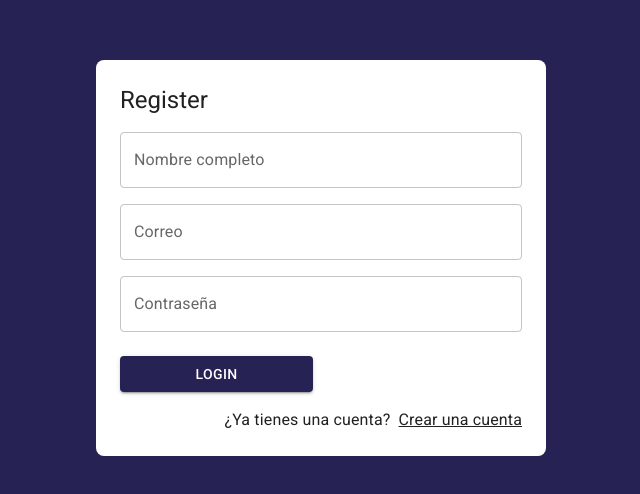
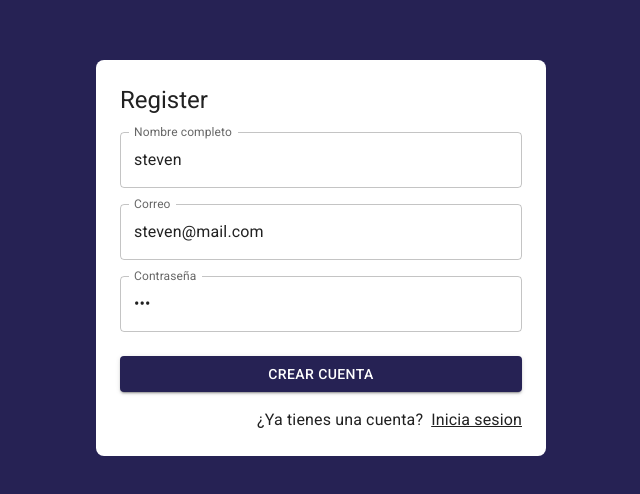
Before and after one commit to StxvenDev/Journal-app, a React (Vite) app: page /auth/register in a window 1280 px wide. Shown: the part 142-636 px from the top of the page, without its empty margins (319-959 px from the left). Built offline with nearby package versions, Linux system fonts and the light colour scheme.

Commit message:
feat: login with google

```diff
--- a/src/auth/pages/LoginPage.jsx
+++ b/src/auth/pages/LoginPage.jsx
@@ -3,15 +3,18 @@ import { Google } from "@mui/icons-material"
 import { Button, Grid, Link, TextField, Typography } from "@mui/material"
 import { AuthLayout } from '../layout/AuthLayout'
 import { useForm } from '../../hooks/useForm'
-import { useDispatch } from 'react-redux'
+import { useDispatch, useSelector } from 'react-redux'
 import { chekingAuthentication, startCheckingGoogle } from '../../store/auth/thunks'
+import { useMemo } from 'react'
 
 export const LoginPage = () => {
+  const {status} = useSelector(state => state.auth);
   const dispatch = useDispatch();
   const {email, password, onInputChange, formState} = useForm({
     email : 'steven.mail@email.com',
     password : '220604'
   });
+  const isAuthenticating = () => useMemo( status === 'Checking', [status]);
 
   const onSubmit = (event) => {
     event.preventDefault();
@@ -52,12 +55,22 @@ export const LoginPage = () => {
             </Grid>
             <Grid container spacing={2} sx={{mb:2 ,mt: 1}}>
               <Grid item xs={ 12 } sm={6} >
-                <Button type='submit' variant="contained" fullWidth>
+                <Button
+                  type='submit'
+                  variant="contained"
+                  fullWidth
+                  disabled={!isAuthenticating}
+                >
                   Login
                 </Button>
               </Grid>
               <Grid item xs={ 12 } sm={6} >
-                <Button variant="contained" fullWidth onClick={onGoogleSignIn}>
+                <Button
+                  variant="contained"
+                  fullWidth
+                  onClick={onGoogleSignIn}
+                  disabled={!isAuthenticating}
+                >
                   <Google />
                   <Typography sx={{ml:1 }}>Google</Typography>
                 </Button>
--- a/src/auth/pages/RegisterPage.jsx
+++ b/src/auth/pages/RegisterPage.jsx
@@ -1,12 +1,32 @@
 import {Link as RouterLink} from 'react-router-dom'
-import { Google } from "@mui/icons-material"
 import { Button, Grid, Link, TextField, Typography } from "@mui/material"
 import { AuthLayout } from '../layout/AuthLayout'
+import { useForm } from '../../hooks/useForm';
+
+const formData = {
+  email: 'steven@mail.com',
+  password: '123',
+  displayName: 'steven'
+}
+
+const formValidations = {
+  email : [(value) => value.includes('@'), 'Ingrese una direccion valida'],
+  password : [(value) => value.lenght >= 6, 'La contraseña debe tener mas de 6 caracteres'],
+  displayName : [(value) => value.lenght > 1 , 'Su nombre es obligatorio']
+}
 
 export const RegisterPage = () => {
+  const {
+    displayName, email, password, onInputChange, formState,
+    displayNameValid, emailValid, passwordValid, isFormValid,
+  } = useForm(formData, formValidations);
+  const onSubmit = (event) => {
+    event.preventDefault();
+    console.log(formState);
+  }
   return (
     <AuthLayout title="Register">
-      <form action="">
+      <form action="" onSubmit={onSubmit}>
         <Grid container>
           <Grid item xs={12} sx={{ mt: 2 }}>
             <TextField
@@ -14,6 +34,9 @@ export const RegisterPage = () => {
               type="text"
               placeholder="Tu nombre"
               fullWidth
+              name="displayName"
+              value={displayName}
+              onChange={onInputChange}
             />
           </Grid>
           <Grid item xs={12} sx={{ mt: 2 }}>
@@ -22,6 +45,9 @@ export const RegisterPage = () => {
               type="email"
               placeholder="correo@mail.com"
               fullWidth
+              name="email"
+              value={email}
+              onChange={onInputChange}
             />
           </Grid>
           <Grid item xs={12} sx={{ mt: 2 }}>
@@ -30,12 +56,15 @@ export const RegisterPage = () => {
               type="password"
               placeholder="Contraseña"
               fullWidth
+              name="password"
+              value={password}
+              onChange={onInputChange}
             />
           </Grid>
           <Grid container spacing={2} sx={{ mb: 2, mt: 1 }}>
-            <Grid item xs={12} sm={6}>
-              <Button variant="contained" fullWidth>
-                Login
+            <Grid item xs={12}>
+              <Button type="submit" variant="contained" fullWidth>
+                Crear Cuenta
               </Button>
             </Grid>
           </Grid>
@@ -43,7 +72,7 @@ export const RegisterPage = () => {
         <Grid container direction="row" justifyContent="end">
           <Typography sx={{mr:1 }}>¿Ya tienes una cuenta?</Typography>
           <Link component={RouterLink} color="inherit" to="/auth/login">
-            Crear una cuenta
+            Inicia sesion
           </Link>
         </Grid>
       </form>
--- a/src/firebase/providers.js
+++ b/src/firebase/providers.js
@@ -18,7 +18,7 @@ export const signInWithGoogle = async () => {
         return{
             ok:false,
             errorCode : error.code,
-            errorMessage : error.Message
+            errorMessage : error.message
         }
     }
 }
--- a/src/hooks/useForm.js
+++ b/src/hooks/useForm.js
@@ -1,6 +1,6 @@
 import { useState } from 'react';
 
-export const useForm = ( initialForm = {} ) => {
+export const useForm = ( initialForm = {}, formValidations = {} ) => {
 
     const [ formState, setFormState ] = useState( initialForm );
 
--- a/src/store/auth/authSlice.js
+++ b/src/store/auth/authSlice.js
@@ -11,9 +11,22 @@ export const authSlice = createSlice({
         errorMessage: null
     },
     reducers: {
-        login: (state, /* action */ ) => {
+        login: (state, {payload} ) => {
+            state.status ='authenticated';
+            state.uid = payload.uid;
+            state.email = payload.email;
+            state.displayName = payload.displayName;
+            state.photoURL = payload.photoURL;
+            state.errorMessage = null;
+
         },
-        logout: (state, payload) => {
+        logout: (state, {payload}) => {
+            state.status ='not-authenticated';
+            state.uid = null;
+            state.email = null;
+            state.displayName = null;
+            state.photoURL = null;
+            state.errorMessage = payload.errorMessage;
 
         },
         chekingCredentials: (state) => {
--- a/src/store/auth/thunks.js
+++ b/src/store/auth/thunks.js
@@ -1,5 +1,5 @@
 import { signInWithGoogle } from "../../firebase/providers";
-import { chekingCredentials } from "./authSlice"
+import { chekingCredentials, login, logout } from "./authSlice"
 
 export const chekingAuthentication = (email, password) => {
     return async (dispatch) => {
@@ -11,7 +11,7 @@ export const startCheckingGoogle = () => {
     return async (dispatch) => {
         dispatch(chekingCredentials());
         const result = await signInWithGoogle();
-        console.log({result});
-
+        if(!result.ok) dispatch(logout (result.errorMessage));
+        dispatch(login(result))
     }
 }
```
